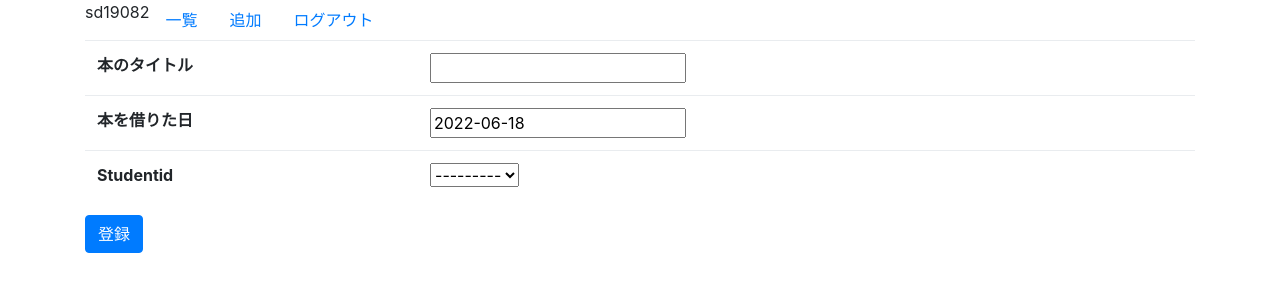
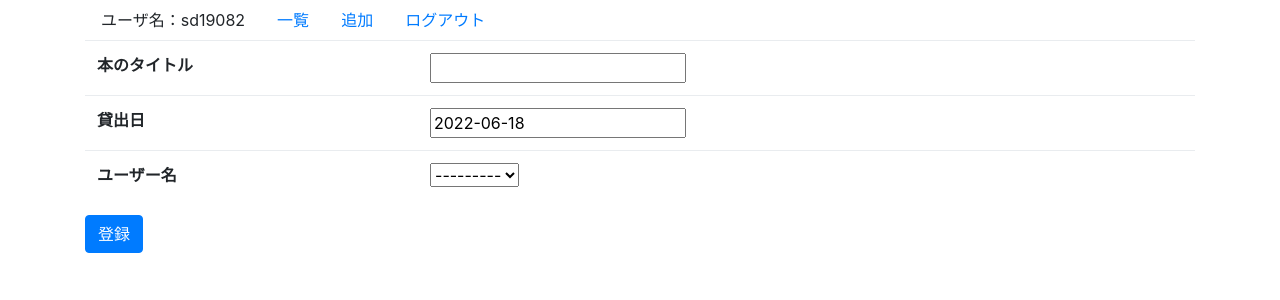
Before and after one commit to TakumaMatsubara/coin-book-manager, a Django app: page /library/add/ in a window 1280 px wide. Shown: the top 300 px of the page. Run offline with Django 3.2, Linux system fonts and the light colour scheme; a user stored in the database is signed in; data comes from the database, SQL or seed files in the repository; both versions use the stored data as it was after the commit; some libraries are stand-ins or nearby versions.

Commit message:
not change

```diff
--- a/coin_library/settings.py
+++ b/coin_library/settings.py
@@ -13,6 +13,7 @@
 from pathlib import Path
 
 # Build paths inside the project like this: BASE_DIR / 'subdir'.
+# manage.pyが入っているフォルダを指す．__file__はこのファイル(settings.py)のことを指す．
 BASE_DIR = Path(__file__).resolve().parent.parent
 
 
@@ -55,7 +56,7 @@
 TEMPLATES = [
     {
         'BACKEND': 'django.template.backends.django.DjangoTemplates',
-        'DIRS': [],
+        'DIRS': [BASE_DIR / "templates"],
         'APP_DIRS': True,
         'OPTIONS': {
             'context_processors': [
--- a/library/forms.py
+++ b/library/forms.py
@@ -5,8 +5,8 @@
 class BookListCreateForm(forms.ModelForm):
     class Meta:
         model = BookList
-        fields = '__all__'
-        #fields = ('title', 'date', 'studentid')
+        fields = ('title', 'date', 'studentid')
+        labels = {"title":"本のタイトル", "date":"貸出日", "studentid":"ユーザー名"}
 
 class LoginForm(AuthenticationForm):
     def __init__(self, *args, **kwargs):
--- a/library/models.py
+++ b/library/models.py
@@ -1,6 +1,6 @@
 from django.db import models
 from datetime import date
-
+import django
 
 # Create your models here.
 class UserList(models.Model):
@@ -17,7 +17,7 @@
     id = models.AutoField(primary_key=True)
     studentid = models.ForeignKey(UserList, on_delete=models.CASCADE)
     title = models.CharField('本のタイトル', max_length=200)
-    date = models.DateField('本を借りた日', default = date.today())
-
+    date = models.DateField('本を借りた日', default = django.utils.timezone.now)
+# date.today()
     def __str__(self):
         return self.title
--- a/library/templates/library/base.html
+++ b/library/templates/library/base.html
@@ -10,10 +10,11 @@
     <link rel="stylesheet" href="https://maxcdn.bootstrapcdn.com/bootstrap/4.0.0-beta.2/css/bootstrap.min.css" integrity="sha384-PsH8R72JQ3SOdhVi3uxftmaW6Vc51MKb0q5P2rRUpPvrszuE4W1povHYgTpBfshb" crossorigin="anonymous">
     </head>
     <body>
+    {% if user.is_authenticated %}
     <div class="container">
         <!-- navは他のページへのリンクなどに使う -->
         <nav class="nav">
-            <p>{{ user.get_username }}</p>
+            <a class="nav-link">ユーザ名：{{ user.get_username }}</a>
             <!-- aタグでリンクをurlをはる（urls.pyから） -->
             <a class="nav-link" href="{% url 'library:main' %}">一覧</a>
             <a class="nav-link" href="{% url 'library:add' %}">追加</a>
@@ -21,6 +22,7 @@
         </nav>
         {% block content %}
         {% endblock %}
+    {% endif %}
     </div>
 
     <!-- Optional JavaScript -->
--- a/library/templates/library/book_add.html
+++ b/library/templates/library/book_add.html
@@ -1,9 +1,12 @@
 {% extends 'library/base.html' %}
 {% block content %}
 <form action="" method="POST">
+    <!-- {% csrf_token %}
+    {{ form.as_p }} -->
+    <!-- <button tyte="submit" name="submit">登録</button> -->
     <table class="table">
         <tr>
-            <!-- forms.pyから -->
+
             <th>{{ form.title.label }}</th>
             <td>{{ form.title }}</td>
         </tr>
--- a/library/templates/library/book_list.html
+++ b/library/templates/library/book_list.html
@@ -2,6 +2,7 @@
 
 {% block content %}
 <h1>本一覧</h1>
+<p>{{username}}</p>
 <table class="table">
     <!-- theadタグは水平方向をグループ化 -->
     <thead>
--- a/library/templates/library/book_login.html
+++ b/library/templates/library/book_login.html
@@ -34,6 +34,8 @@
 
         <form action="" method="POST">
         {% csrf_token %}
+
+        <!-- formはviews.pyのform_classから -->
         {% for field in form %}
             <div class="form-group has-feedback">
             {{ field }}
@@ -49,7 +51,8 @@
 
             <!-- /.col -->
             <div class="col-xs-4">
-            <button type="submit" class="btn btn-primary btn-block btn-flat">ログイン</button>
+
+            <button type="submit" class="btn btn-primary btn-block btn-flat" value="" name="">ログイン</button>
             </div>
             <!-- /.col -->
         </div>
--- a/library/urls.py
+++ b/library/urls.py
@@ -8,5 +8,6 @@
     path("logout/", views.Logout.as_view(), name="logout"),
     path("main/", views.IndexView.as_view(), name="main"),
     path("add/", views.AddView.as_view(), name="add"),
+    # path("add/", views.add, name="add"),
     path("return/<int:pk>/", views.ReturnView.as_view(), name="return"),
 ]
--- a/library/views.py
+++ b/library/views.py
@@ -1,4 +1,6 @@
 # from termios import TIOCPKT_DOSTOP
+from datetime import timezone
+import django
 from django.http import HttpResponse
 from django.shortcuts import render
 from django.urls import reverse_lazy
@@ -11,13 +13,16 @@
 import logging
 from django.contrib.auth.models import User
 
+# LoginViewはログオン機能
+# LogoutViewはログアウト機能
+# LoginRequiredMixinはログインしたユーザーだけ閲覧できるように制限する
 
 class Login(LoginView):
     """ログインページ"""
-
-    model = LoginForm
+    form_class = LoginForm
     template_name = "library/book_login.html"
 
+# 複数のクラスを承継する場合は、LoginRequiredMixinを一番最初に指定.これをしないとエラーが出るかも．
 
 class Logout(LoginRequiredMixin, LogoutView):
     """ログアウトページ"""
@@ -32,11 +37,8 @@
     def get(self, request, *args, **kwargs):
         # *args:複数の引数をタプルとして受け取る
         # **kwargs:複数のキーワード引数を辞書型オブジェクトとして受け取る
-        # FormのGETリクエストのパラメーターは以下のようにして取得できる。
-        name = self.request.GET.get("username")
-        print(name)
-        all_info = request.GET
-        print(all_info)
+        user = self.request.user
+        print(user)
 
         return super().get(request, **kwargs)
 
@@ -48,14 +50,43 @@
     #     }
     #     print(ctx)
     #     return self.render_to_response(ctx)
+        # FormのGETリクエストのパラメーターは以下のようにして取得できる。
+        # all_info = request.GET
+        # print(all_info)
 
+# def add(request):
+#     model = BookList
+#     form = BookListCreateForm(initial={
+#             'studentid': model.studentid,
+#         })
+#     context = { 'form': form }
+#     return render(request, 'library/book_add.html', context)
 
 class AddView(generic.CreateView):
+    success_url = reverse_lazy("library:main")
     model = BookList
     template_name = "library/book_add.html"
     success_url = reverse_lazy("library:main")
-    form_class = BookListCreateForm  # TODO 初期値設定
+    form_class = BookListCreateForm
+    # def get(self, request, **kwargs):
+    #     initial_dict = {"studentid": self.request.user}
+    #     form = BookListCreateForm(request.GET or None, initial=initial_dict)
+    #     return render(request, "library/book_add.html", dict(dorm=form))
+    #     # return super().get(request, **kwargs)
 
+    # def get(self, request, *args, **kwargs):
+            # model = BookList
+        # template_name = "library/book_add.html"
+        # print(self.request.use)
+        # form_class = BookListCreateForm(initial=initial_dict)
+        # ctx = {"form": form_class}
+        # return render(request, template_name, ctx)
+
+        # form_class = BookListCreateForm  # TODO 初期値設定
+    # def get(self, request):
+    #     initial_dict = dict(studentid="takuma")
+
+    #     return render(request, "library/book_add.html", dict(form=form))
     # def get(self, request, *args, **kwargs):
     #     # *args:複数の引数をタプルとして受け取る
     #     # **kwargs:複数のキーワード引数を辞書型オブジェクトとして受け取る
```
Also changed, not shown: db.sqlite3, library/migrations/0002_alter_booklist_date.py (added).
